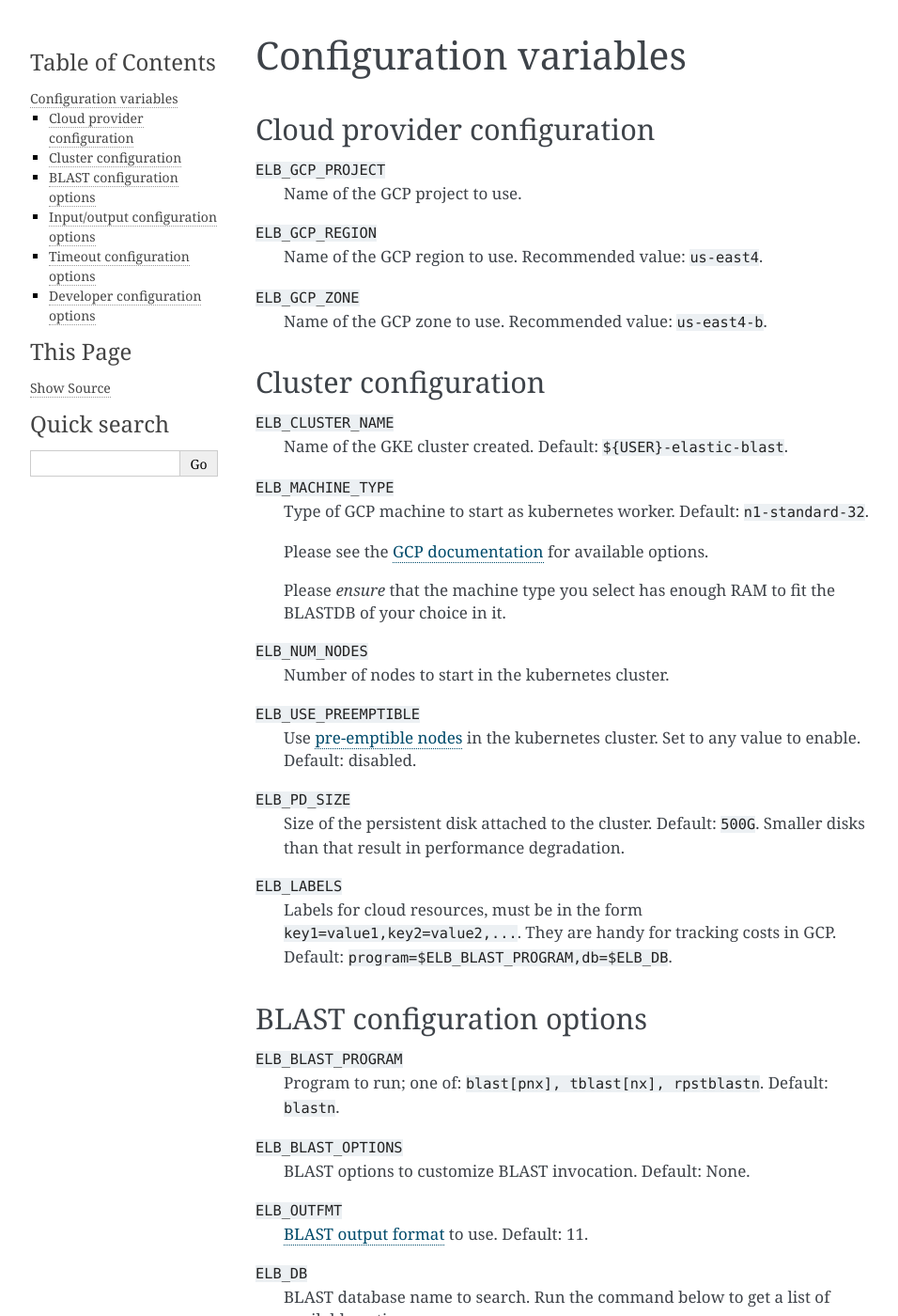
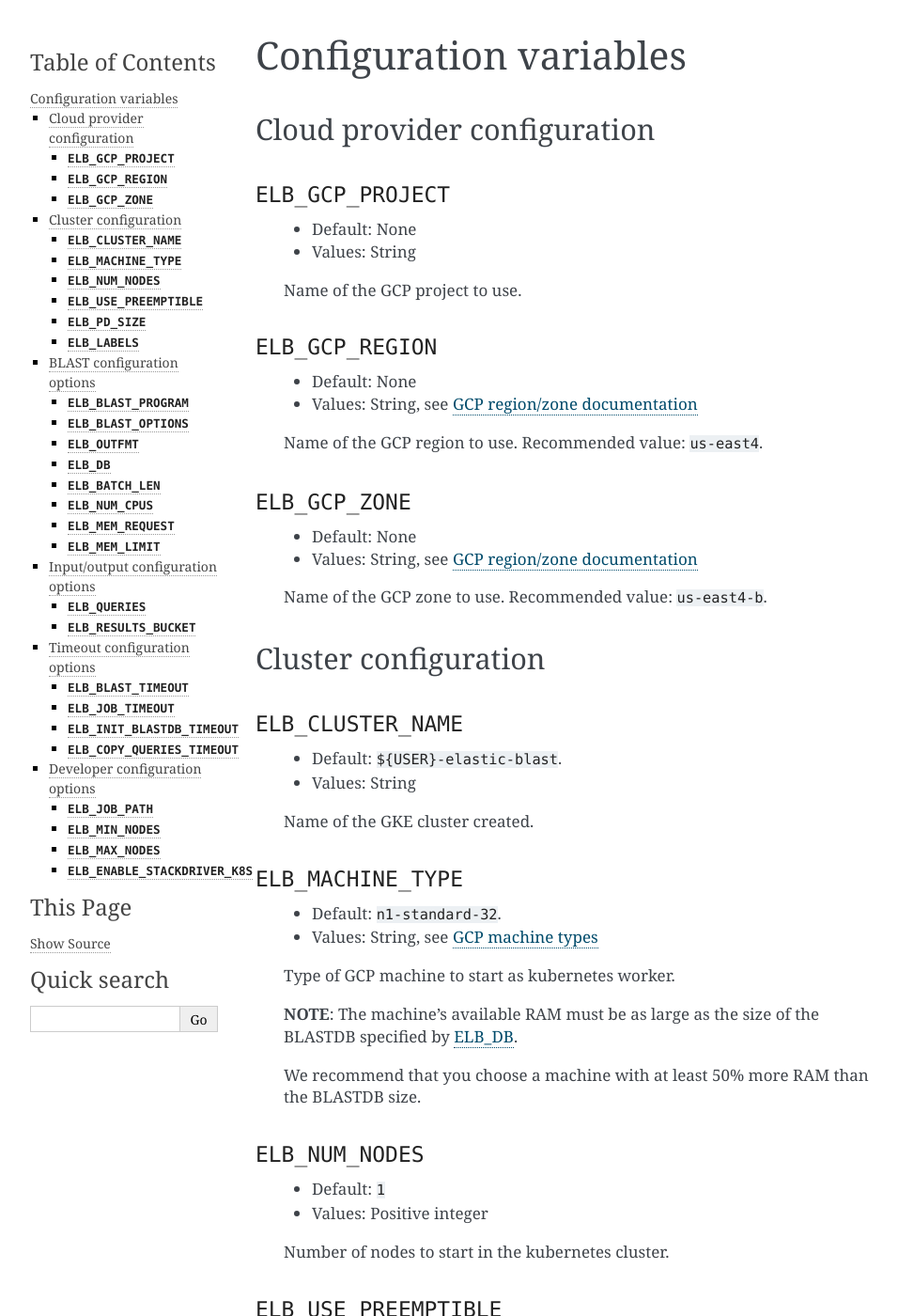
Before and after one commit to ncbi/elastic-blast-docs, a Sphinx documentation site: the page built from docs/source/configuration.rst, in a window 1280 px wide and 1400 px high. Shown: the whole window at 94% size, without its empty margins (148-1104 px from the left). Built offline with Sphinx 7.4.7, drawn with Linux system fonts in a browser that asks for light colours; some of the changed text lies outside the part shown.

Commit message:
Revamp configuration to allow direct links

```diff
--- a/docs/source/configuration.rst
+++ b/docs/source/configuration.rst
@@ -5,43 +5,124 @@ Configuration variables
 
 Cloud provider configuration
 ----------------------------
+
 ``ELB_GCP_PROJECT``
+^^^^^^^^^^^^^^^^^^^
+
+    * Default: None
+    * Values: String
+
     Name of the GCP project to use.
+
 ``ELB_GCP_REGION``
+^^^^^^^^^^^^^^^^^^
+
+    * Default: None
+    * Values: String, see `GCP region/zone documentation <https://cloud.google.com/compute/docs/regions-zones#available>`_
+
     Name of the GCP region to use. Recommended value: ``us-east4``.
+
 ``ELB_GCP_ZONE``
+^^^^^^^^^^^^^^^^
+
+    * Default: None
+    * Values: String, see `GCP region/zone documentation <https://cloud.google.com/compute/docs/regions-zones#available>`_
+
     Name of the GCP zone to use. Recommended value: ``us-east4-b``.
 
 Cluster configuration
 ---------------------
+
 ``ELB_CLUSTER_NAME``
-    Name of the GKE cluster created. Default: ``${USER}-elastic-blast``.
+^^^^^^^^^^^^^^^^^^^^
+
+    * Default: ``${USER}-elastic-blast``.
+    * Values: String
+
+    Name of the GKE cluster created.
+
 ``ELB_MACHINE_TYPE``
-    Type of GCP machine to start as kubernetes worker. Default: ``n1-standard-32``.
+^^^^^^^^^^^^^^^^^^^^
 
-    Please see the `GCP documentation <https://cloud.google.com/compute/docs/machine-types#general_purpose>`_ for available options.
+    * Default: ``n1-standard-32``.
+    * Values: String, see `GCP machine types <https://cloud.google.com/compute/docs/machine-types#general_purpose>`_
 
-    Please *ensure* that the machine type you select has enough RAM to fit the BLASTDB of your choice in it.
+    Type of GCP machine to start as kubernetes worker.
+
+    **NOTE**: The machine's available RAM must be as large as the size of the BLASTDB specified by `ELB_DB`_.
+
+    We recommend that you choose a machine with at least 50% more RAM than the BLASTDB size.
 
 ``ELB_NUM_NODES``
+^^^^^^^^^^^^^^^^^
+
+    * Default: ``1``
+    * Values: Positive integer
+
     Number of nodes to start in the kubernetes cluster.
+
 ``ELB_USE_PREEMPTIBLE``
-    Use `pre-emptible nodes <https://cloud.google.com/kubernetes-engine/docs/how-to/preemptible-vms>`_ in the kubernetes cluster. Set to any value to enable. Default: disabled.
+^^^^^^^^^^^^^^^^^^^^^^^
+
+    * Default: Disabled
+    * Values: Any string. Set to any value to enable.
+
+    Use `pre-emptible nodes <https://cloud.google.com/kubernetes-engine/docs/how-to/preemptible-vms>`_ in the kubernetes cluster.
+
 ``ELB_PD_SIZE``
-    Size of the persistent disk attached to the cluster. Default: ``500G``. Smaller disks than that result in performance degradation.
+^^^^^^^^^^^^^^^
+
+    * Default: ``500G``
+    * Values: String
+
+    Size of the persistent disk attached to the cluster.
+
+    Format as <number> immediately followed by G for gigabytes, M for megabytes.
+
+    **Note**: Smaller disks than ``500G`` result in performance degradation.
+
 ``ELB_LABELS``
+^^^^^^^^^^^^^^
+
+    * Default: ``program=$ELB_BLAST_PROGRAM,db=$ELB_DB``
+    * Values: String, see `GCP label format documentation <https://cloud.google.com/compute/docs/labeling-resources#label_format>`_
+
     Labels for cloud resources, must be in the form ``key1=value1,key2=value2,...``.
-    They are handy for tracking costs in GCP. Default: ``program=$ELB_BLAST_PROGRAM,db=$ELB_DB``.
+    They are handy for tracking costs in GCP.
 
 BLAST configuration options
 ---------------------------
+
 ``ELB_BLAST_PROGRAM``
-    Program to run; one of: ``blast[pnx], tblast[nx], rpstblastn``. Default: ``blastn``.
+^^^^^^^^^^^^^^^^^^^^^
+
+    * Default: ``blastn``
+    * Values: One of: ``blastp``, ``blastn``, ``blastx``, ``tblastn``, ``tblastx``, ``rpstblastn``
+
+    BLAST program to run.
+
 ``ELB_BLAST_OPTIONS``
-    BLAST options to customize BLAST invocation. Default: None.
+^^^^^^^^^^^^^^^^^^^^^
+
+    * Default: None
+    * Values: String, see `BLAST+ options <https://www.ncbi.nlm.nih.gov/books/NBK279684/#appendices.Options_for_the_commandline_a>`_
+
+    BLAST options to customize BLAST invocation.
+
 ``ELB_OUTFMT``
-    `BLAST output format <https://www.ncbi.nlm.nih.gov/books/NBK279684/#appendices.Options_for_the_commandline_a>`_ to use. Default: 11.
+^^^^^^^^^^^^^^
+
+    * Default: ``11``
+    * Values: String, see `BLAST+ options <https://www.ncbi.nlm.nih.gov/books/NBK279684/#appendices.Options_for_the_commandline_a>`_
+
+    `BLAST output format <https://www.ncbi.nlm.nih.gov/books/NBK279684/#appendices.Options_for_the_commandline_a>`_ to use.
+
 ``ELB_DB``
+^^^^^^^^^^
+
+    * Default: None
+    * Values: String
+
     BLAST database name to search. Run the command below to get a list of available options:
 
 .. code-block:: bash
@@ -49,44 +130,157 @@ BLAST configuration options
     update_blastdb.pl --source gcp --showall pretty
 
 ``ELB_BATCH_LEN``
-    Number of bases/residues per query batch. Default: 5,000,000.
+^^^^^^^^^^^^^^^^^
 
-    **NOTE**: this value should change along with ``BLAST_PROGRAM``. Please use
-    100,000 for ``blastp`` and ``rpstblastn``. Please consult with the
+    * Default: ``5000000``
+    * Values: Positive integer
+
+    Number of bases/residues per query batch.
+
+    **NOTE**: this value should change along with `ELB_BLAST_PROGRAM`_.
+
+    Please use ``100000`` for ``blastp`` and ``rpstblastn`` and consult with the
     development team for other programs.
 
 ``ELB_NUM_CPUS``
-    Number of CPUs to use per BLAST execution (in a kubernetes job). Default: 30
+^^^^^^^^^^^^^^^^
+
+    * Default: ``30``
+    * Values: Positive integer
+
+    Number of CPUs to use per BLAST execution in a kubernetes job.
+
+    Must be less than the number of CPUs for the chosen `ELB_MACHINE_TYPE`_.
+
+    For smaller BLAST databases (e.g.: ``swissprot``, ``pdbnt``) a smaller value (e.g.: 4) results in faster runtimes. For ``nt``, consider using a value of 30.
+
 ``ELB_MEM_REQUEST``
+^^^^^^^^^^^^^^^^^^^
+
+    * Default: None
+    * Values: String
+
     Minimum amount of RAM to allocate to a BLAST job.
+
+    Format as <number> immediately followed by G for gigabytes, M for megabytes.
+
+    Must be less than available RAM for the chosen `ELB_MACHINE_TYPE`_.
+
 ``ELB_MEM_LIMIT``
+^^^^^^^^^^^^^^^^^
+
+    * Default: None
+    * Values: String
+
     Maximum amount of RAM that a BLAST job can use.
+
+    Format as <number> immediately followed by G for gigabytes, M for megabytes.
+
+    Must be less than available RAM for the chosen `ELB_MACHINE_TYPE`_.
 
 Input/output configuration options
 ----------------------------------
+
 ``ELB_QUERIES``
+^^^^^^^^^^^^^^^
+
+    * Default: None
+    * Values: String
+
     Query sequence data for BLAST.
+
+    Can be provided as a local path or GCS bucket URI to a single file/tarball.
+
 ``ELB_RESULTS_BUCKET``
-    where to save the output from ElasticBLAST.
+^^^^^^^^^^^^^^^^^^^^^^
+
+    * Default: None
+    * Values: String
+
+    GCS bucket URI where to save the output from ElasticBLAST.
 
 Timeout configuration options
 -----------------------------
+
+``ELB_BLAST_TIMEOUT``
+^^^^^^^^^^^^^^^^^^^^^
+
+    * Default: ``3600``
+    * Values: Positive integer
+
+    Timeout in seconds after which kubernetes will terminate a single BLAST job (i.e.: that corresponds to one of the query batches).
+
 ``ELB_JOB_TIMEOUT``
-    **Applicable only** if ``make timed_run`` is used. Timeout for the **entire** ElasticBLAST run. Default: 2m
-``ELB_BLAST_TIMEOUT``
-    Timeout in seconds after which kubernetes will terminate a single BLAST job (i.e.: that corresponds to one of the query batches). Default: 3600
+^^^^^^^^^^^^^^^^^^^
+
+    * Default: 2m
+    * Values: String
+
+    **Applicable only** if ``make timed_run`` is used.
+
+    Timeout for the **entire** ElasticBLAST run.
+
+    Format as <number> immediately followed by s for seconds, m for minutes, h
+    for hours (see `timeout flag in kubectl wait documetation
+    <https://kubernetes.io/docs/reference/generated/kubectl/kubectl-commands#wait>`_).
+
 ``ELB_INIT_BLASTDB_TIMEOUT``
-    Timeout to wait for the persistent disk to be initialized with the BLASTDB. Default: 1 week
+^^^^^^^^^^^^^^^^^^^^^^^^^^^^
+
+    * Default: 1 week
+    * Values: String
+
+    Timeout to wait for the persistent disk to be initialized with the BLASTDB.
+
+    Format as <number> immediately followed by s for seconds, m for minutes, h
+    for hours (see `timeout flag in kubectl wait documetation
+    <https://kubernetes.io/docs/reference/generated/kubectl/kubectl-commands#wait>`_).
+
 ``ELB_COPY_QUERIES_TIMEOUT``
-    Timeout to wait for the query splits to be copied onto the persistent disk. Default: 1 week
+^^^^^^^^^^^^^^^^^^^^^^^^^^^^
+
+    * Default: 1 week
+    * Values: String
+
+    Timeout to wait for the query splits to be copied onto the persistent disk.
+
+    Format as <number> immediately followed by s for seconds, m for minutes, h
+    for hours (see `timeout flag in kubectl wait documetation
+    <https://kubernetes.io/docs/reference/generated/kubectl/kubectl-commands#wait>`_).
 
 Developer configuration options
 -------------------------------
+
 ``ELB_JOB_PATH``
-    Path/URI to save batch job files. Default: jobs.
+^^^^^^^^^^^^^^^^
+
+    * Default: ``jobs``
+    * Values: String
+
+    Path/GCS bucket URI to save batch job files.
+
 ``ELB_MIN_NODES``
+^^^^^^^^^^^^^^^^^
+
+    * Default: ``1``
+    * Values: Positive integer
+
     *Applies to autoscaling only*: specifies the minimum number of nodes to keep in the kubernetes cluster.
+
 ``ELB_MAX_NODES``
+^^^^^^^^^^^^^^^^^
+
+    * Default: ``8``
+    * Values: Positive integer
+
     *Applies to autoscaling only*: specifies the maximum number of nodes to grow the kubernetes cluster to.
+
 ``ELB_ENABLE_STACKDRIVER_K8S``
-    Enable stackdriver logging/monitoring for kubernetes. Default: disabled.
+^^^^^^^^^^^^^^^^^^^^^^^^^^^^^^
+
+    * Default: Disabled
+    * Values: Any string. Set to any value to enable.
+
+    Enable stackdriver logging/monitoring for kubernetes.
+
+    Please see `GCP stackdriver documentation for associated pricing <https://cloud.google.com/stackdriver/pricing>_`.
```
